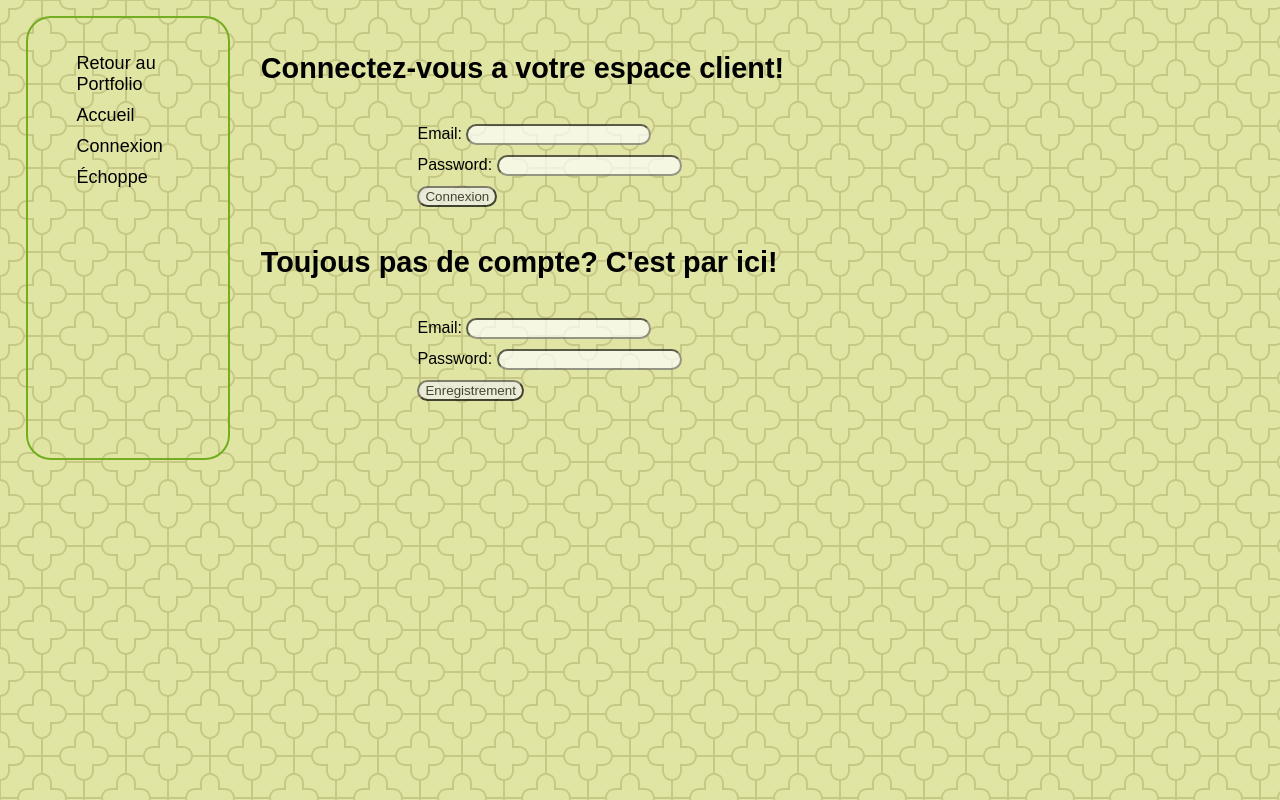
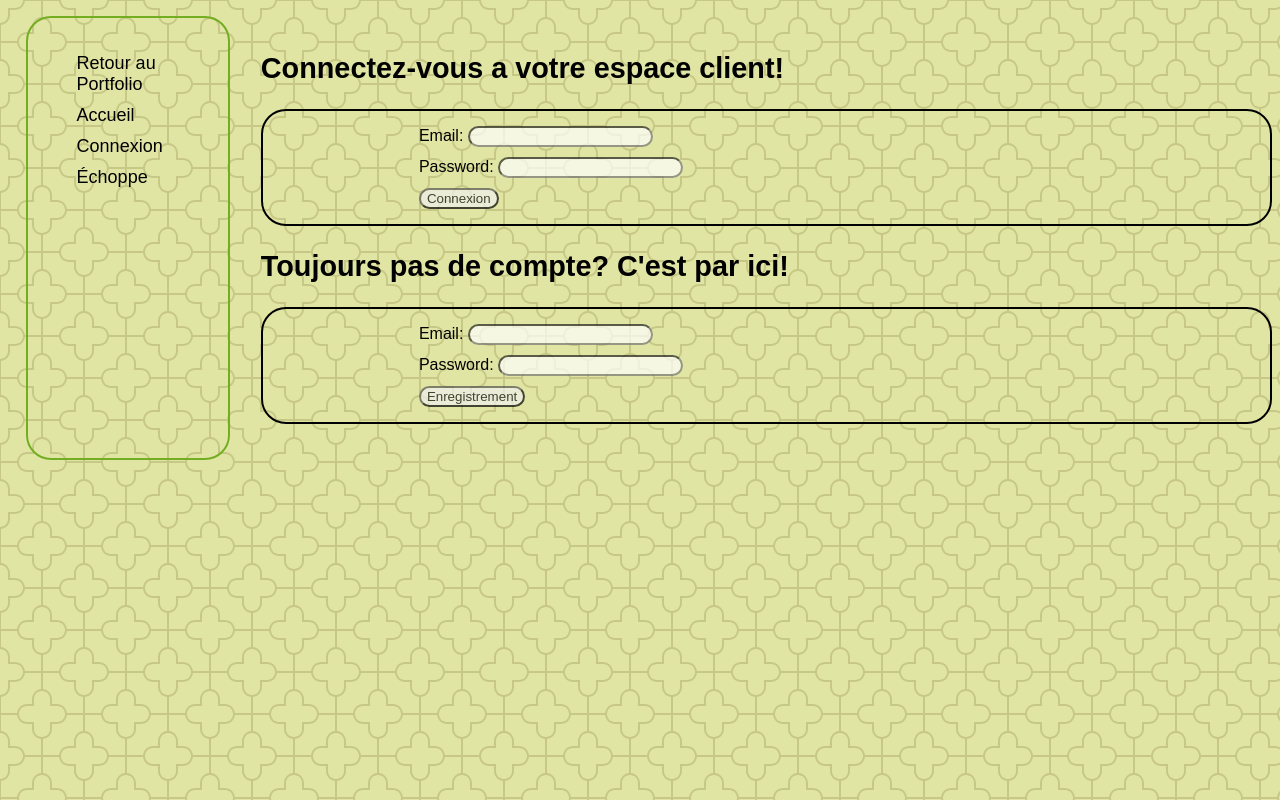
Before and after one commit to ChristopherDesrosiersMondor/christopherdesrosiersmondor.github.io, a plain HTML site: page laboratoire1/conexion.html in a window 1280 px wide. Drawn offline with Linux system fonts and the light colour scheme.

Commit message:
addin fluf

```diff
--- a/laboratoire1/conexion.html
+++ b/laboratoire1/conexion.html
@@ -19,7 +19,7 @@
     <section class="corps">
       <h1>Connectez-vous a votre espace client!</h1>
 
-      <form method="get">
+      <form method="get" id="form-connexion">
         <ul class="nav_btn">
             <li class="nav_option">
                 <label for = "email">Email: </label>
@@ -37,9 +37,9 @@
         </ul>
       </form>
 
-      <h1>Toujous pas de compte? C'est par ici!</h1>
+      <h1>Toujours pas de compte? C'est par ici!</h1>
 
-      <form method="get">
+      <form method="get" id="form-enregistrement">
         <ul class="nav_btn">
             <li class="nav_option">
                 <label for = "email">Email: </label>
--- a/styles/styles.css
+++ b/styles/styles.css
@@ -143,3 +143,13 @@ a {
 a:hover {
     background-color: beige;
 }
+
+#form-connexion {
+    border: 2px solid black;
+    border-radius: 25px;
+}
+
+#form-enregistrement {
+    border: 2px solid black;
+    border-radius: 25px;
+}
```
